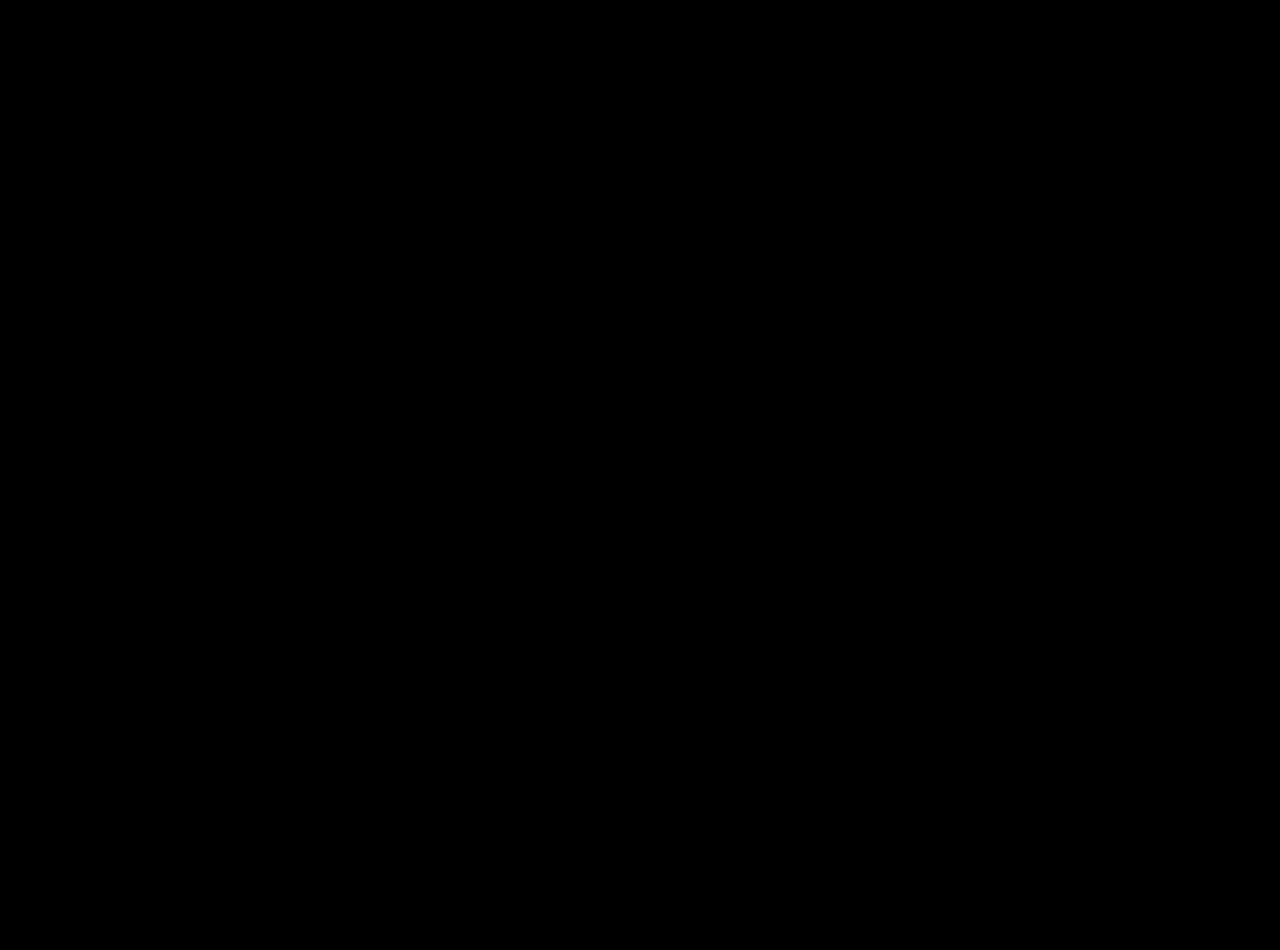
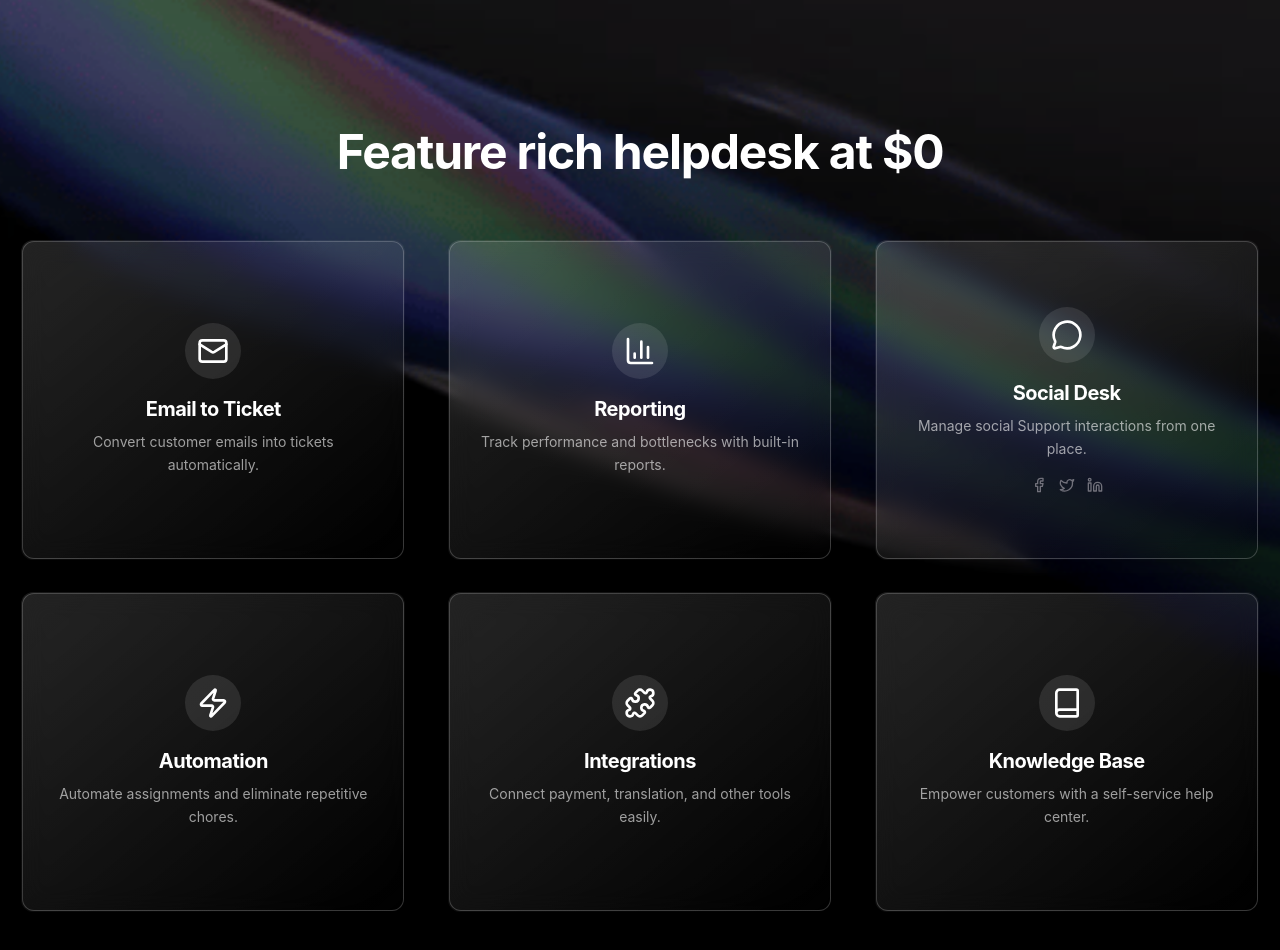
Before and after one commit to Santhosh-dev-lab/ticketing-system, a Next.js app: page / in a window 1280 px wide. Shown: the part 880-1830 px from the top of the page. Before the commit the page ends 800 px from the top, so only its background shows below. Built offline with nearby package versions, Linux system fonts and the light colour scheme; no server answers.

Commit message:
feat: transparent glass tilt cards

```diff
--- a/app/page.tsx
+++ b/app/page.tsx
@@ -1,6 +1,7 @@
 import { createClient } from '@/utils/supabase/server'
 import Link from 'next/link'
 import Image from 'next/image'
+import Features from '@/components/Features'
 
 export default async function Index() {
   const supabase = await createClient()
@@ -56,7 +57,9 @@ export default async function Index() {
       </nav>
 
       {/* Hero Content */}
-      <main className="relative z-20 flex-1 flex flex-col items-center justify-center px-4 text-center mt-20">
+      <main className="relative z-20 flex-1 flex flex-col w-full">
+        {/* Hero Section */}
+        <section className="flex flex-col items-center justify-center min-h-screen px-4 text-center pt-20 pb-10">
 
           {/* Pill Label */}
           <div className="mb-8 animate-fade-up opacity-0" style={{ animationDelay: '0.1s' }}>
@@ -89,8 +92,10 @@ export default async function Index() {
               Learn more
             </Link>
           </div>
+        </section>
 
-
+        {/* Features Section */}
+        <Features />
 
       </main>
     </div>
--- /dev/null
+++ b/components/Features.tsx
@@ -0,0 +1,162 @@
+'use client'
+
+import React, { useRef } from "react";
+import {
+    motion,
+    useMotionTemplate,
+    useMotionValue,
+    useSpring,
+} from "framer-motion";
+import {
+    Mail,
+    BarChart3,
+    MessageCircle,
+    Zap,
+    Puzzle,
+    Book,
+    Facebook,
+    Twitter,
+    Linkedin,
+    type LucideIcon
+} from 'lucide-react'
+
+const features = [
+    {
+        icon: Mail,
+        title: 'Email to Ticket',
+        description: 'Convert customer emails into tickets automatically.'
+    },
+    {
+        icon: BarChart3,
+        title: 'Reporting',
+        description: 'Track performance and bottlenecks with built-in reports.'
+    },
+    {
+        icon: MessageCircle,
+        title: 'Social Desk',
+        description: 'Manage social Support interactions from one place.',
+        extraIcons: [Facebook, Twitter, Linkedin]
+    },
+    {
+        icon: Zap,
+        title: 'Automation',
+        description: 'Automate assignments and eliminate repetitive chores.'
+    },
+    {
+        icon: Puzzle,
+        title: 'Integrations',
+        description: 'Connect payment, translation, and other tools easily.'
+    },
+    {
+        icon: Book,
+        title: 'Knowledge Base',
+        description: 'Empower customers with a self-service help center.'
+    }
+]
+
+export default function Features() {
+    return (
+        <section className="container mx-auto px-4 py-32 mt-20 relative z-20">
+            <div className="text-center mb-16 animate-fade-up" style={{ animationDelay: '0.2s' }}>
+                <h2 className="text-3xl md:text-5xl font-bold text-white mb-4">
+                    Feature rich helpdesk at $0
+                </h2>
+            </div>
+
+            <div className="grid grid-cols-1 md:grid-cols-2 lg:grid-cols-3 gap-8 justify-items-center">
+                {features.map((feature, index) => (
+                    <TiltCard key={index} feature={feature} />
+                ))}
+            </div>
+        </section>
+    )
+}
+
+const ROTATION_RANGE = 32.5;
+const HALF_ROTATION_RANGE = 32.5 / 2;
+
+const TiltCard = ({ feature }: { feature: any }) => {
+    const ref = useRef<HTMLDivElement>(null);
+
+    const x = useMotionValue(0);
+    const y = useMotionValue(0);
+
+    const xSpring = useSpring(x);
+    const ySpring = useSpring(y);
+
+    const transform = useMotionTemplate`rotateX(${xSpring}deg) rotateY(${ySpring}deg)`;
+
+    const handleMouseMove = (e: React.MouseEvent<HTMLDivElement>) => {
+        if (!ref.current) return;
+
+        const rect = ref.current.getBoundingClientRect();
+
+        const width = rect.width;
+        const height = rect.height;
+
+        const mouseX = (e.clientX - rect.left) * ROTATION_RANGE;
+        const mouseY = (e.clientY - rect.top) * ROTATION_RANGE;
+
+        const rX = (mouseY / height - HALF_ROTATION_RANGE) * -1;
+        const rY = mouseX / width - HALF_ROTATION_RANGE;
+
+        x.set(rX);
+        y.set(rY);
+    };
+
+    const handleMouseLeave = () => {
+        xSpring.set(0);
+        ySpring.set(0);
+    };
+
+    const Icon = feature.icon as LucideIcon
+
+    return (
+        <motion.div
+            ref={ref}
+            onMouseMove={handleMouseMove}
+            onMouseLeave={handleMouseLeave}
+            style={{
+                transformStyle: "preserve-3d",
+                transform,
+            }}
+            className="relative h-80 w-full max-w-sm rounded-xl bg-gradient-to-br from-white/10 to-transparent"
+        >
+            <div
+                style={{
+                    transform: "translateZ(75px)",
+                    transformStyle: "preserve-3d",
+                }}
+                className="absolute inset-px grid place-content-center rounded-xl bg-gradient-to-br from-white/5 to-transparent backdrop-blur-md shadow-2xl p-6 text-center border border-white/20"
+            >
+                <div style={{ transform: "translateZ(75px)" }} className="mx-auto mb-4 p-3 rounded-full bg-white/10 text-white">
+                    <Icon size={32} />
+                </div>
+
+                <h3
+                    style={{ transform: "translateZ(50px)" }}
+                    className="text-xl font-bold text-white mb-2"
+                >
+                    {feature.title}
+                </h3>
+
+                <p
+                    style={{ transform: "translateZ(50px)" }}
+                    className="text-white/60 text-sm leading-relaxed"
+                >
+                    {feature.description}
+                </p>
+
+                {feature.extraIcons && (
+                    <div style={{ transform: "translateZ(50px)" }} className="flex gap-3 justify-center mt-4">
+                        {feature.extraIcons.map((Icon: LucideIcon, i: number) => (
+                            <div key={i} className="text-zinc-500 hover:text-white transition-colors">
+                                <Icon size={16} />
+                            </div>
+                        ))}
+                    </div>
+                )}
+            </div>
+        </motion.div>
+    );
+};
--- a/package.json
+++ b/package.json
@@ -11,6 +11,8 @@
   "dependencies": {
     "@supabase/ssr": "^0.8.0",
     "@supabase/supabase-js": "^2.93.3",
+    "framer-motion": "^12.29.2",
+    "lucide-react": "^0.563.0",
     "next": "16.1.6",
     "react": "19.2.3",
     "react-dom": "19.2.3",
```
Also changed, not shown: 1 other file (tests, documents, lock files or other folders). Lines whose indentation alone changed are shown as unchanged.
